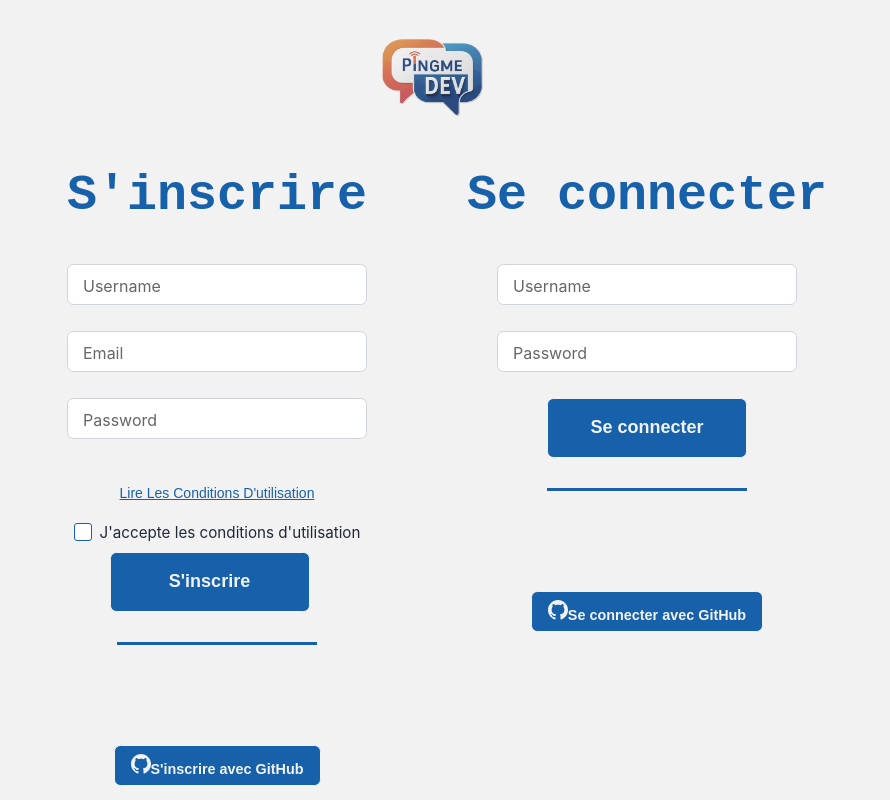
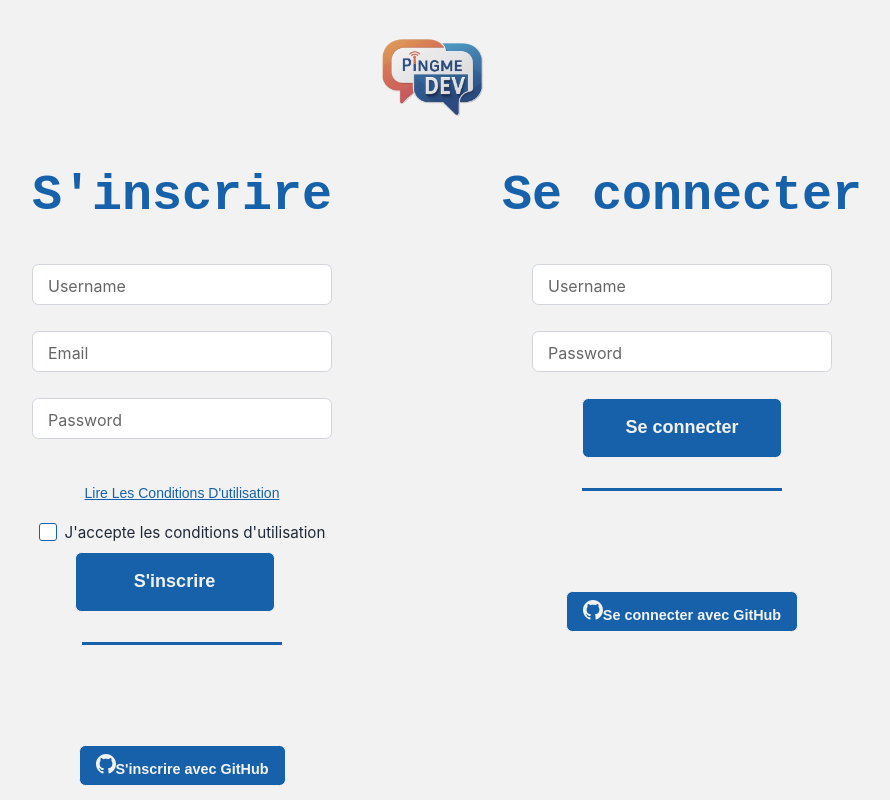
Before and after one commit to dec974/pingmedev-frontend, a Next.js app: page /connexionPage in a window 1280 px wide. Shown: the whole page, without its empty margins (208-1098 px from the left). Built offline with nearby package versions, Linux system fonts and the light colour scheme.

Commit message:
pages landing + connexion + profil done

```diff
--- a/components/Connexion.js
+++ b/components/Connexion.js
@@ -333,7 +333,7 @@ export default function Connexion() {
               value={signUpMail}
               onChange={(e) => {
                 setSignUpMail(e.target.value);
-                if (errorMessage && e.target.value.trim()) {
+                if (errorMessage && e.target.value) {
                   setErrorMessage("");
                 }
               }}
@@ -420,22 +420,14 @@ export default function Connexion() {
           <GoogleOAuthProvider clientId={clientId}>
             <div style={{ textAlign: "center", marginTop: "20px" }}>
               {user ? (
-                <div>
-                  <h4>Welcome {user.name}!</h4>
-                  <p>Email: {user.email}</p>
-                </div>
+                console.log("Utilisateur connecté :", user)
               ) : (
-                <div
-                  style={{
-                    display: "flex",
-                    flexDirection: "column",
-                    gap: "10px",
-                  }}
-                >
+                <div className={styles.logContainer}>
                   <GoogleLogin
                     onSuccess={handleSignUpGoogle}
                     onError={(error) => console.error(error)}
                     text="signup_with"
+                    theme="filled_blue"
                   />
                   <GitHubSignUpButton />
                 </div>
@@ -500,22 +492,14 @@ export default function Connexion() {
           <GoogleOAuthProvider clientId={clientId}>
             <div style={{ textAlign: "center", marginTop: "20px" }}>
               {user ? (
-                <div>
-                  <h4>Welcome {user.name}!</h4>
-                  <p>Email: {user.email}</p>
-                </div>
+                console.log("User already signed in")
               ) : (
-                <div
-                  style={{
-                    display: "flex",
-                    flexDirection: "column",
-                    gap: "10px",
-                  }}
-                >
+                <div className={styles.logContainer}>
                   <GoogleLogin
                     onSuccess={handleSignInGoogle}
                     onError={(error) => console.error(error)}
                     text="signin_with"
+                    theme="filled_blue"
                   />
                   <GitHubSignInButton />
                 </div>
--- a/styles/Connexion.module.css
+++ b/styles/Connexion.module.css
@@ -37,6 +37,7 @@
   flex-direction: column;
   gap: 10px;
   align-items: center;
+  width: 440px;
 }
 
 .textLog {
@@ -177,3 +178,9 @@
   width: 100%;
   min-height: 40px;
 }
+.button {
+  height: 60px;
+  width: 200px;
+  font-size: 18px;
+  margin-bottom: 20px;
+}
```
Also changed, not shown: components/Profil.js (+2 -6 lines).
